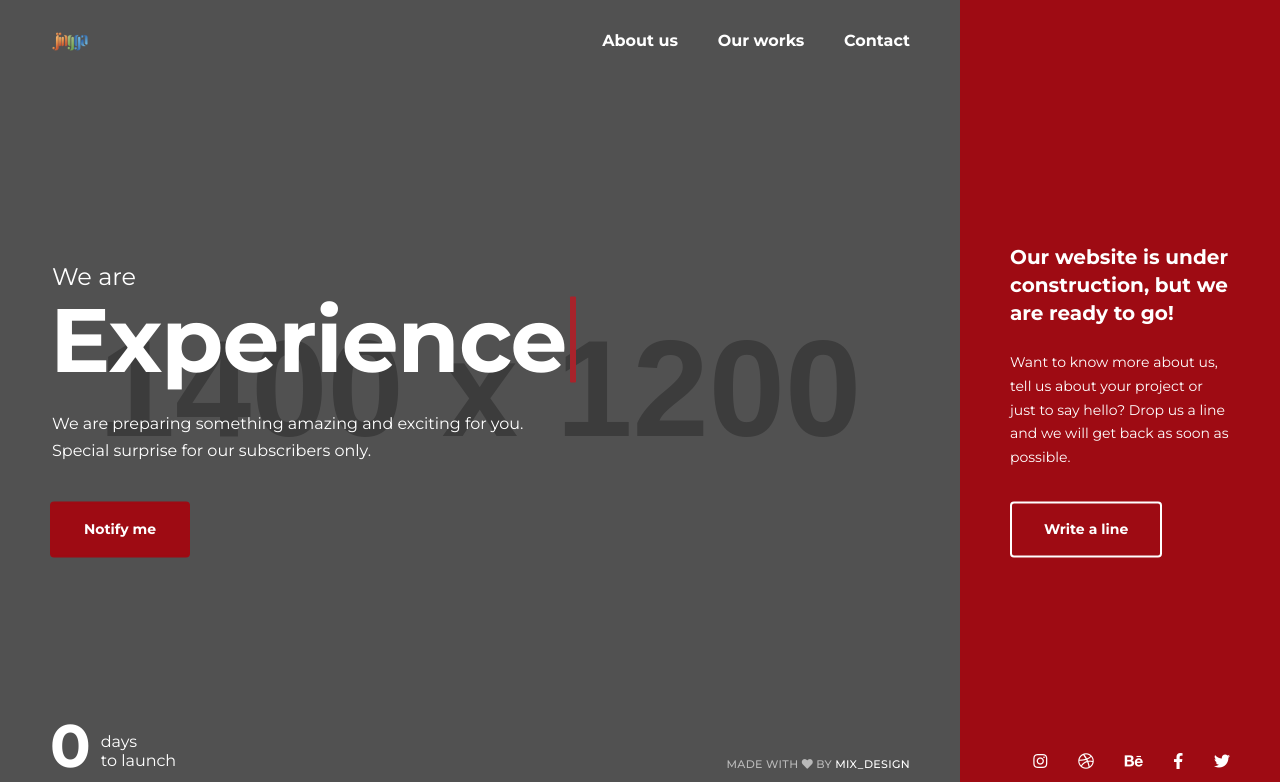
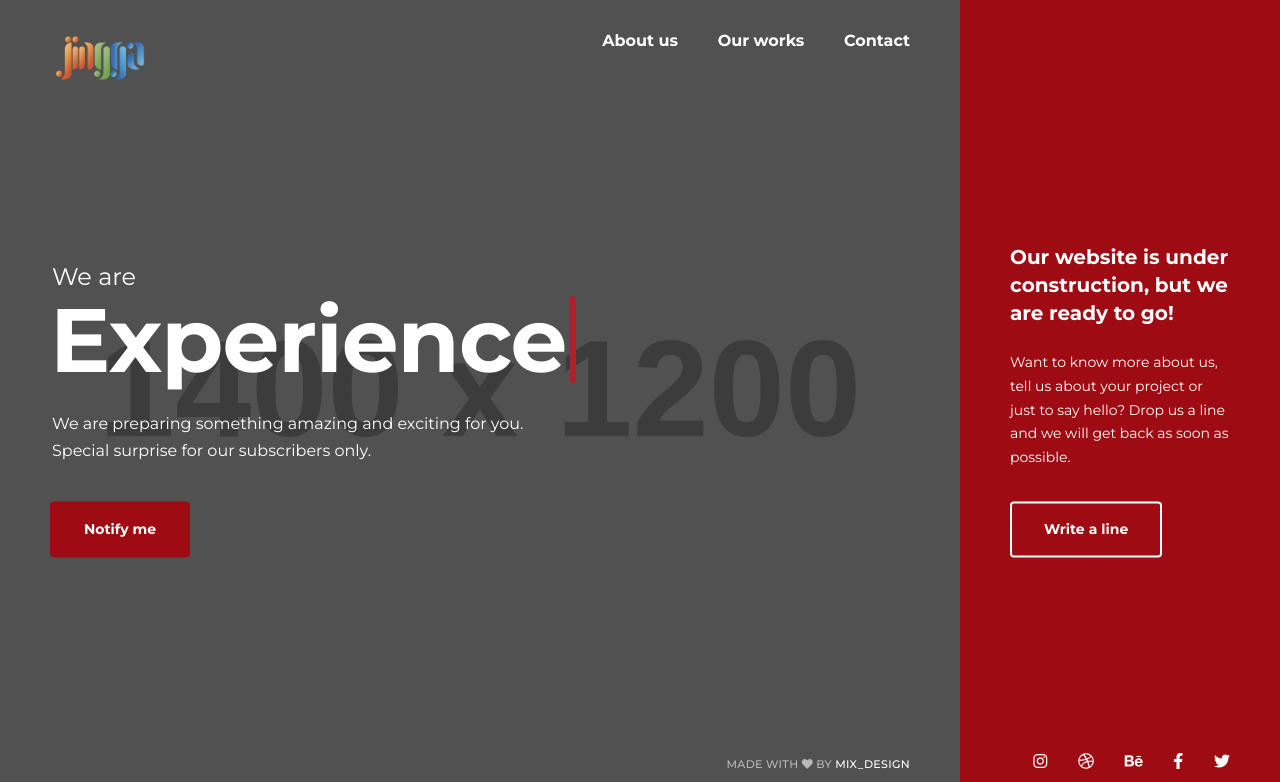
Before and after one commit to oendnsk675/jingga-creative, a website: page index2.html in a window 1280 px wide. Shown: the top 782 px of the page. Drawn offline with Linux system fonts and the light colour scheme; some packages are replaced by stand-ins of ours; grey boxes are pictures that could not be loaded; placeholder pictures from the web are drawn by us.

Commit message:
add some page and fitur

```diff
--- a/index2.html
+++ b/index2.html
@@ -60,10 +60,10 @@
 
     <!-- Loader Start -->
     <div class="loader">
-      <div class="loader__content">
+      <div class="loader__content d-flex flex-column align-items-center">
         <div class="loader__logo slideInDown">
           <!-- Your Logo Here -->
-          <img src="img/logo-loader.svg" alt="Axio - Coming Soon Template">
+          <!-- <img src="./dist/image/Logo Jingga 1.png" style="width: 100px;" alt="Axio - Coming Soon Template"> -->
         </div>
         <div class="loader__caption slideInUp">
           <p class="loading-text">Loading</p>
@@ -110,7 +110,7 @@
 
               <!-- Logo Start -->
               <div class="logo">
-                <img src="./dist/image/Logo Jingga 1.png" alt="Axio - awesome coming soon template to kick-start your project" style="width: 40px;">
+                <img src="./dist/image/Logo Jingga 1.png" alt="Axio - awesome coming soon template to kick-start your project" style="width: 100px;">
               </div>
               <!-- Logo End -->
 
@@ -172,15 +172,6 @@
               </div>
             </div>
             <!-- Intro Headline End -->
-
-            <!-- Intro Countdown Start -->
-            <div class="intro__countdown">
-              <div class="countdown">
-                <div id="countdown"></div>
-                <span class="help-text">days<br>to launch</span>
-              </div>
-            </div>
-            <!-- Intro Countdown End -->
 
             <!-- Intro Сopyright Start -->
             <div class="intro__copyright">
```
